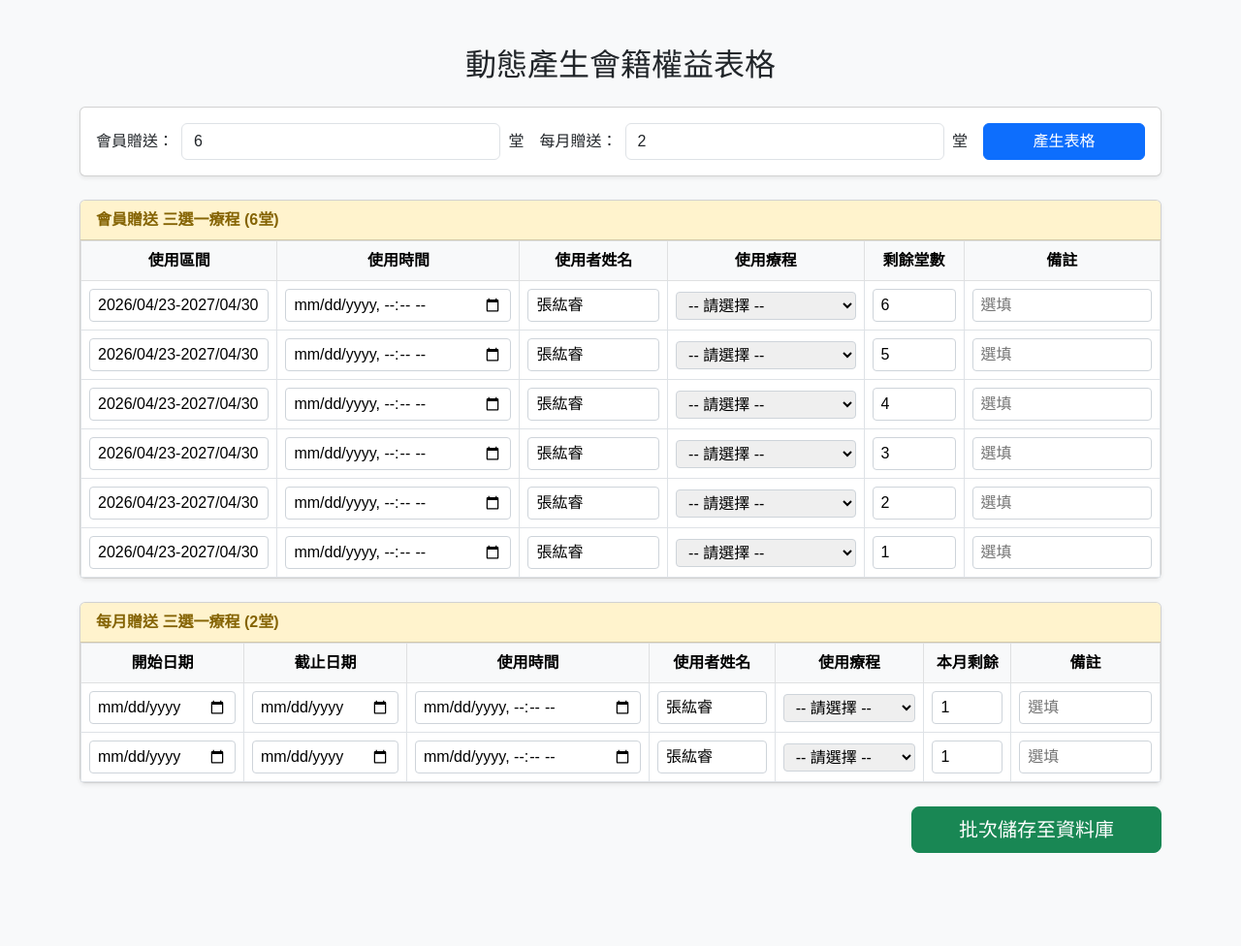
After one commit to chrischen1008/member_clinic, a Flask app: template templates/member_rights.html in a window 1280 px wide. The commit adds this page. Shown: the whole page at 97% size. Run offline with Flask 3, Linux system fonts and the light colour scheme; the template is opened without the code that fills it, so the values that code supplies are empty.

Commit message:
加入會員內容、購買紀錄按鈕

```diff
--- a/templates/layout.html
+++ b/templates/layout.html
@@ -63,7 +63,9 @@ body { margin: 0; }
     <a href="/members" class="{% if active == 'members' %}active{% endif %}">
         會員基本資料
     </a>
-
+    <a href="/member_rights" class="{% if active == 'course_list' %}active{% endif %}">
+        會員內容
+    </a>
     <a href="/course_list" class="{% if active == 'course_list' %}active{% endif %}">
         療程清單
     </a>
--- /dev/null
+++ b/templates/member_rights.html
@@ -0,0 +1,173 @@
+<!DOCTYPE html>
+<html lang="zh-TW">
+<head>
+    <meta charset="UTF-8">
+    <meta name="viewport" content="width=device-width, initial-scale=1.0">
+    <title>動態產生會員療程表</title>
+    <link href="https://cdn.jsdelivr.net/npm/bootstrap@5.3.0/dist/css/bootstrap.min.css" rel="stylesheet">
+    <style>
+        body { background-color: #f8f9fa; font-family: "Microsoft JhengHei", sans-serif; }
+        .card-header-custom { background-color: #fff3cd; color: #856404; font-weight: bold; }
+        .table input, .table select { border: 1px solid #ced4da; padding: 4px 8px; border-radius: 4px; width: 100%; }
+    </style>
+</head>
+<body>
+
+<div class="container py-5">
+    <h2 class="mb-4 text-center">動態產生會籍權益表格</h2>
+
+    <div class="card mb-4 shadow-sm">
+        <div class="card-body row g-3 align-items-center">
+            <div class="col-md-5 d-flex align-items-center">
+                <label class="form-label me-2 mb-0 text-nowrap">會員贈送：</label>
+                <input type="number" id="membership_count" class="form-control" value="6" min="0">
+                <span class="ms-2 text-nowrap">堂</span>
+            </div>
+            <div class="col-md-5 d-flex align-items-center">
+                <label class="form-label me-2 mb-0 text-nowrap">每月贈送：</label>
+                <input type="number" id="monthly_count" class="form-control" value="2" min="0">
+                <span class="ms-2 text-nowrap">堂</span>
+            </div>
+            <div class="col-md-2">
+                <button type="button" class="btn btn-primary w-100" onclick="generateTables()">產生表格</button>
+            </div>
+        </div>
+    </div>
+
+    <form action="/save_batch" method="POST">
+        <input type="hidden" name="member_name" value="張紘睿">
+
+        <div class="card mb-4 shadow-sm" id="membership_card" style="display: none;">
+            <div class="card-header card-header-custom">
+                會員贈送 三選一療程 (<span id="txt_membership_count">0</span>堂)
+            </div>
+            <div class="card-body p-0">
+                <table class="table table-bordered mb-0 text-center align-middle">
+                    <thead class="table-light">
+                        <tr>
+                            <th style="width: 20%;">使用區間</th>
+                            <th style="width: 15%;">使用時間</th>
+                            <th style="width: 15%;">使用者姓名</th>
+                            <th style="width: 20%;">使用療程</th>
+                            <th style="width: 10%;">剩餘堂數</th>
+                            <th style="width: 20%;">備註</th>
+                        </tr>
+                    </thead>
+                    <tbody id="membership_tbody">
+                        </tbody>
+                </table>
+            </div>
+        </div>
+
+        <div class="card mb-4 shadow-sm" id="monthly_card" style="display: none;">
+            <div class="card-header card-header-custom">
+                每月贈送 三選一療程 (<span id="txt_monthly_count">0</span>堂)
+            </div>
+            <div class="card-body p-0">
+                <table class="table table-bordered mb-0 text-center align-middle">
+                    <thead class="table-light">
+                        <tr>
+                            <th style="width: 12%;">開始日期</th>
+                            <th style="width: 12%;">截止日期</th>
+                            <th style="width: 15%;">使用時間</th>
+                            <th style="width: 15%;">使用者姓名</th>
+                            <th style="width: 18%;">使用療程</th>
+                            <th style="width: 10%;">本月剩餘</th>
+                            <th style="width: 18%;">備註</th>
+                        </tr>
+                    </thead>
+                    <tbody id="monthly_tbody">
+                        </tbody>
+                </table>
+            </div>
+        </div>
+
+        <div class="text-end mb-5" id="submit_area" style="display: none;">
+            <button type="submit" class="btn btn-success btn-lg px-5">批次儲存至資料庫</button>
+        </div>
+    </form>
+</div>
+
+<script>
+function generateTables() {
+    // 取得輸入的數量
+    const membershipCount = parseInt(document.getElementById('membership_count').value) || 0;
+    const monthlyCount = parseInt(document.getElementById('monthly_count').value) || 0;
+
+    // 更新標題文字
+    document.getElementById('txt_membership_count').innerText = membershipCount;
+    document.getElementById('txt_monthly_count').innerText = monthlyCount;
+
+    // --- 1. 產生「會員贈送」表格列 ---
+    const membershipTbody = document.getElementById('membership_tbody');
+    membershipTbody.innerHTML = ''; // 清空舊資料
+    if (membershipCount > 0) {
+        document.getElementById('membership_card').style.display = 'block';
+        for (let i = 0; i < membershipCount; i++) {
+            // 利用剩餘堂數倒數計時（如 6, 5, 4...）
+            let displayRemaining = membershipCount - i;
+
+            let tr = document.createElement('tr');
+            tr.innerHTML = `
+                <td><input type="text" name="m_period[]" value="2026/04/23-2027/04/30"></td>
+                <td><input type="datetime-local" name="m_usage_time[]"></td>
+                <td><input type="text" name="m_user_name[]" value="張紘睿"></td>
+                <td>
+                    <select name="m_treatment_type[]">
+                        <option value="">-- 請選擇 --</option>
+                        <option value="靜脈雷射">靜脈雷射</option>
+                        <option value="氫氧">氫氧</option>
+                        <option value="保肝點滴">保肝點滴</option>
+                    </select>
+                </td>
+                <td><input type="number" name="m_remaining[]" value="${displayRemaining}"></td>
+                <td><input type="text" name="m_notes[]" placeholder="選填"></td>
+            `;
+            membershipTbody.appendChild(tr);
+        }
+    } else {
+        document.getElementById('membership_card').style.display = 'none';
+    }
+
+    // --- 2. 產生「每月贈送」表格列 ---
+    const monthlyTbody = document.getElementById('monthly_tbody');
+    monthlyTbody.innerHTML = ''; // 清空舊資料
+    if (monthlyCount > 0) {
+        document.getElementById('monthly_card').style.display = 'block';
+        for (let i = 0; i < monthlyCount; i++) {
+            let tr = document.createElement('tr');
+            tr.innerHTML = `
+                <td><input type="date" name="mo_start[]"></td>
+                <td><input type="date" name="mo_end[]"></td>
+                <td><input type="datetime-local" name="mo_usage_time[]"></td>
+                <td><input type="text" name="mo_user_name[]" value="張紘睿"></td>
+                <td>
+                    <select name="mo_treatment_type[]">
+                        <option value="">-- 請選擇 --</option>
+                        <option value="靜脈雷射">靜脈雷射</option>
+                        <option value="氫氧">氫氧</option>
+                        <option value="保肝點滴">保肝點滴</option>
+                    </select>
+                </td>
+                <td><input type="number" name="mo_remaining[]" value="1"></td>
+                <td><input type="text" name="mo_notes[]" placeholder="選填"></td>
+            `;
+            monthlyTbody.appendChild(tr);
+        }
+    } else {
+        document.getElementById('monthly_card').style.display = 'none';
+    }
+
+    // 顯示儲存按鈕
+    if (membershipCount > 0 || monthlyCount > 0) {
+        document.getElementById('submit_area').style.display = 'block';
+    } else {
+        document.getElementById('submit_area').style.display = 'none';
+    }
+}
+
+// 網頁載入時自動執行一次預設值
+window.onload = generateTables;
+</script>
+</body>
+</html>
--- a/templates/members.html
+++ b/templates/members.html
@@ -11,6 +11,9 @@
         <button class="btn btn-primary" id="btnAdd">新增</button>
         <button class="btn btn-warning" id="btnEdit">修改</button>
         <button class="btn btn-danger" id="btnDelete">刪除</button>
+        <button class="btn btn-outline-success" id="btnMemberRights">會員內容</button>
+        <button class="btn btn-outline-dark" id="btnOrders">購買紀錄</button>
+
         <input id="customSearch" class="form-control mt-2" placeholder="搜尋...">
     </div>
     <div>
```
